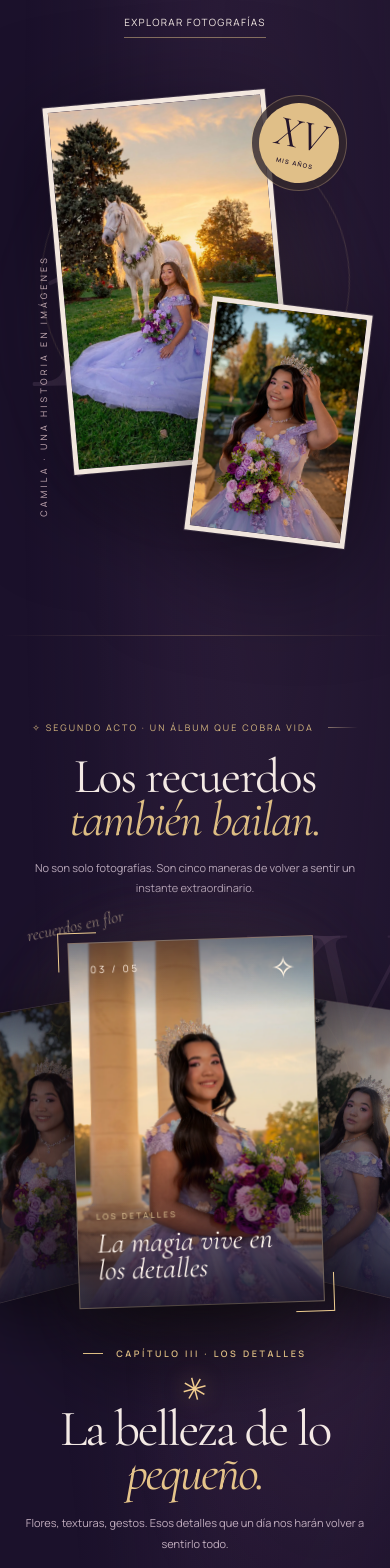
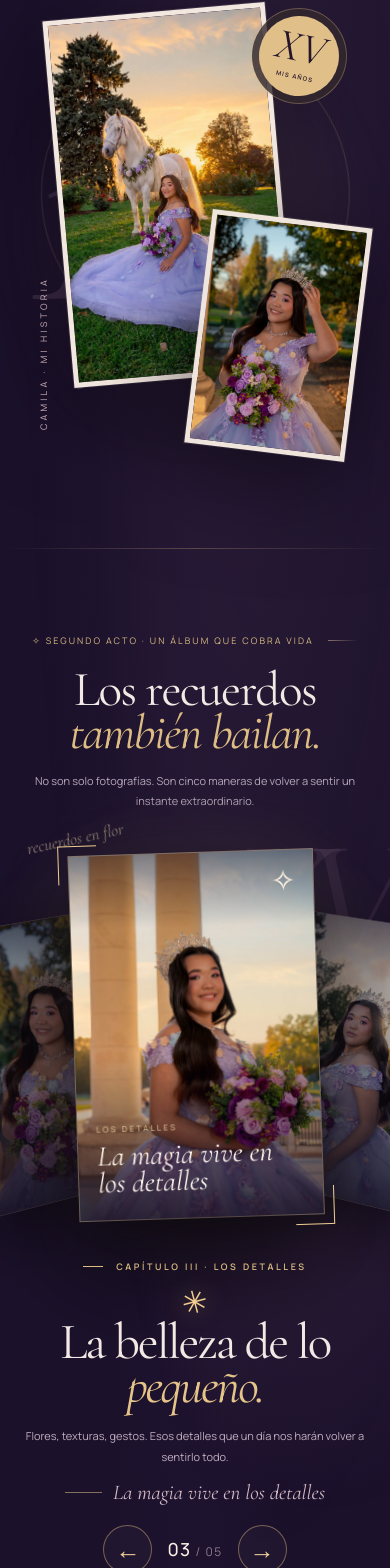
Before and after one commit to Temikia/Invitaciones, a React (Vite) app: page / in a window 390 px wide. Shown: the part 4168-5736 px from the top of the page. Built offline with nearby package versions, Linux system fonts and the light colour scheme.

Commit message:
Mejora a la galería

```diff
--- a/src/components/ui/Gallery.tsx
+++ b/src/components/ui/Gallery.tsx
@@ -7,13 +7,11 @@ const number = (n: number) => String(n + 1).padStart(2, "0");
 
 export function Gallery() {
   const [active, setActive] = useState(0);
-  const [cinema, setCinema] = useState(false);
   const [visible, setVisible] = useState(false);
   const [interacting, setInteracting] = useState(false);
   const [reduced, setReduced] = useState(() => matchMedia("(prefers-reduced-motion: reduce)").matches);
   const [pageVisible, setPageVisible] = useState(() => !document.hidden);
   const region = useRef<HTMLDivElement>(null);
-  const dialog = useRef<HTMLDialogElement>(null);
   const touch = useRef<{ x: number; y: number } | null>(null);
   const chapter = chapters[active];
   const photo = invitation.photos.gallery[active];
@@ -35,38 +33,31 @@ export function Gallery() {
   }, []);
 
   useEffect(() => {
-    if (reduced || interacting || !pageVisible || (!visible && !cinema)) return;
+    if (reduced || interacting || !pageVisible || !visible) return;
     const timer = window.setInterval(() => setActive(index => (index + 1) % chapters.length), 3000);
     return () => clearInterval(timer);
-  }, [active, reduced, interacting, pageVisible, visible, cinema]);
+  }, [active, reduced, interacting, pageVisible, visible]);
 
-  useEffect(() => {
-    if (!cinema) return;
-    const el = dialog.current;
-    const overflow = document.body.style.overflow;
-    el?.showModal();
-    document.body.style.overflow = "hidden";
-    return () => {
-      el?.close();
-      document.body.style.overflow = overflow;
-    };
-  }, [cinema]);
+  const navigation = () => (
+    <div className="memory-controls">
+      <button className="memory-arrow" aria-label="Fotografía anterior" onClick={() => move(-1)}>←</button>
+      <span className="memory-count"><strong>{number(active)}</strong> <span className="memory-out-of">/ 05</span></span>
+      <button className="memory-arrow" aria-label="Fotografía siguiente" onClick={() => move(1)}>→</button>
+    </div>
+  );
 
-  const navigation = (modal = false) => <div className={modal ? "cinema-nav" : "memory-controls"}>
-    <button className={modal ? "cinema-arrow" : "memory-arrow"} aria-label="Fotografía anterior" onClick={() => move(-1)}>←</button>
-    <span className="memory-count"><strong>{number(active)}</strong> <span className="memory-out-of">/ 05</span></span>
-    <button className={modal ? "cinema-arrow" : "memory-arrow"} aria-label="Fotografía siguiente" onClick={() => move(1)}>→</button>
-  </div>;
-  const text = (modal = false) => <div key={modal ? "cinema-side" : active} className={modal ? "cinema-side" : "memory-text change"} aria-live={reduced ? "polite" : "off"}>
-    <span className={modal ? "cinema-chapter" : "memory-label"}>Capítulo {roman[active]} · {chapter.name}</span>
+  const text = () => (
+    <div key={active} className="memory-text change" aria-live={reduced ? "polite" : "off"}>
+      <span className="memory-label">Capítulo {roman[active]} · {chapter.name}</span>
       <span className="memory-asterisk" aria-hidden="true">✳</span>
-    <h3 className={modal ? "cinema-title" : "memory-title"}>{chapter.title}<br /><em>{chapter.accent}</em></h3>
-    <p className={modal ? "cinema-description" : "memory-description"}>{chapter.description}</p>
+      <h3 className="memory-title">{chapter.title}<br /><em>{chapter.accent}</em></h3>
+      <p className="memory-description">{chapter.description}</p>
       <span className="memory-quote">{chapter.quote}</span>
-    {modal && navigation(true)}
-  </div>;
+    </div>
+  );
 
-  return <div className="narrative-gallery" onKeyDown={event => {
+  return (
+    <div className="narrative-gallery" onKeyDown={event => {
       if (event.key === "ArrowRight" || event.key === "ArrowLeft") {
         event.preventDefault();
         if ((event.target as HTMLElement).closest(".memory-card")) {
@@ -86,17 +77,13 @@ export function Gallery() {
           <p className="eyebrow">Un álbum para recordar</p>
           <h2 className="hero-title"><span className="word">Hay instantes</span><span className="word">que parecen</span><span className="word accent">magia.</span></h2>
           <p className="hero-description">Hay recuerdos que no caben en palabras. Se guardan en una mirada, una sonrisa, un momento… y se vuelven eternos.</p>
-        <div className="hero-actions">
-          <button className="primary-btn" onClick={() => setCinema(true)}>Vivir la experiencia <span className="arrow">↗</span></button>
-          <a className="quiet-link" href="#galeria">Explorar fotografías</a>
-        </div>
         </div>
         <div className="artwork">
           <div className="artwork-halo" /><div className="artwork-ring" aria-hidden="true" /><div className="big-fifteen" aria-hidden="true">15</div>
           <div className="hero-photo hero-photo-main"><img src={invitation.photos.gallery[0]} alt={chapters[0].alt} loading="lazy" /></div>
           <div className="hero-photo hero-photo-secondary"><img src={invitation.photos.gallery[1]} alt={chapters[1].alt} loading="lazy" /></div>
           <div className="seal" aria-hidden="true"><span className="seal-num">XV</span><span className="seal-text">Mis años</span></div>
-        <span className="artwork-note">Camila · Una historia en imágenes</span>
+          <span className="artwork-note">Camila · Mi historia</span>
         </div>
       </div>
       <div className="break-line" />
@@ -111,7 +98,6 @@ export function Gallery() {
         <div className="memory-experience">
           <div className="memory-copy">
             {text()}
-          <button className="memory-enter" onClick={() => setCinema(true)}>Vivir este instante <span className="enter-arrow">↗</span></button>
             {navigation()}
           </div>
           <div className="memory-theater" tabIndex={0} aria-label="Usa las flechas o desliza para cambiar de recuerdo">
@@ -122,30 +108,35 @@ export function Gallery() {
               {chapters.map((item, index) => {
                 const offset = (index - active + chapters.length) % chapters.length;
                 const state = ["active", "next", "far-next", "far-prev", "prev"][offset];
-              return <button key={index} className="memory-card" data-state={state} tabIndex={offset === 2 || offset === 3 ? -1 : 0} aria-hidden={offset === 2 || offset === 3 ? true : undefined} aria-label={`${number(index)} · ${item.name}${index === active ? ", abrir en modo cine" : ""}`} onClick={() => index === active ? setCinema(true) : setActive(index)}>
-                <span className="memory-card-inner"><img src={invitation.photos.gallery[index]} alt={item.alt} loading="lazy" /><span className="memory-card-cover" /><span className="memory-card-top">{number(index)} / 05</span><span className="memory-card-symbol">✧</span><span className="memory-card-bottom"><small>{item.name}</small><span>{item.quote}</span></span></span>
-                <span className="memory-card-corner top-left" /><span className="memory-card-corner bottom-right" />
-              </button>;
+                return (
+                  <button
+                    key={index}
+                    className="memory-card"
+                    data-state={state}
+                    tabIndex={offset === 2 || offset === 3 ? -1 : 0}
+                    aria-hidden={offset === 2 || offset === 3 ? true : undefined}
+                    aria-label={`${number(index)} · ${item.name}`}
+                    onClick={() => setActive(index)}
+                  >
+                    <span className="memory-card-inner">
+                      <img src={invitation.photos.gallery[index]} alt={item.alt} loading="lazy" />
+                      <span className="memory-card-cover" />
+                      <span className="memory-card-symbol">✧</span>
+                      <span className="memory-card-bottom">
+                        <small>{item.name}</small>
+                        <span>{item.quote}</span>
+                      </span>
+                    </span>
+                    <span className="memory-card-corner top-left" />
+                    <span className="memory-card-corner bottom-right" />
+                  </button>
+                );
               })}
             </div>
             <span className="memory-vertical">Camila · Un recuerdo a la vez</span>
           </div>
         </div>
-      <p className="memory-helper">Desliza para cambiar de recuerdo · Toca la foto central para entrar en ella</p>
       </div>
-    <div className="outro">
-      <p className="outro-eyebrow">Un capítulo inolvidable</p>
-      <h2 className="outro-title">El tiempo pasa.<br /><em>La magia se queda.</em></h2>
-      <p className="outro-note">Cinco encuadres, una misma historia. Descúbrelos como si estuvieras ahí.</p>
-      <button className="primary-btn" onClick={() => setCinema(true)}>Entrar al modo cine <span className="arrow">↗</span></button>
     </div>
-    <dialog ref={dialog} className="cinema" aria-label="Una historia en imágenes" onCancel={() => setCinema(false)} onClose={() => setCinema(false)}>
-      {cinema && <>
-        <div className="cinema-ambient" style={{ backgroundImage: `url(${photo})` }} />
-        <div className="cinema-top"><span className="cinema-mark"><b>Camila</b> Una historia en imágenes</span><button autoFocus className="cinema-top-btn" aria-label="Cerrar galería" onClick={() => setCinema(false)}><span className="cinema-close-icon" aria-hidden="true">×</span> Cerrar</button></div>
-        <div className="cinema-stage"><div className="cinema-photo-frame"><div className="cinema-photo transition-in" key={active}><img src={photo} alt={chapter.alt} /></div></div>{text(true)}</div>
-        <div className="cinema-bottom">{chapters.map((item, index) => <button className={`film-thumb ${index === active ? "active" : ""}`} key={index} aria-label={`Ver ${item.name}`} aria-pressed={index === active} onClick={() => setActive(index)}><img src={invitation.photos.gallery[index]} alt="" /></button>)}</div>
-      </>}
-    </dialog>
-  </div>;
+  );
 }
--- a/src/styles/invitation.css
+++ b/src/styles/invitation.css
@@ -415,14 +415,14 @@ p {
   }
 }
 .hero-portrait {
-  width: min(90%, 500px);
+  width: min(90%, 525px);
   margin: auto;
-  border-radius: 250px 250px 0 0;
+  border-radius: 262px 262px 0 0;
 }
 .hero-portrait img {
   width: 100%;
-  height: 660px;
-  max-height: 660px;
+  height: 726px;
+  max-height: 726px;
   object-fit: cover;
   object-position: center 20%;
   display: block;
@@ -726,14 +726,14 @@ p {
   padding: 24px 0 48px;
 }
 .companion-frame {
-  max-width: 420px;
+  max-width: 441px;
   margin: auto;
-  border-radius: 210px 210px 0 0;
+  border-radius: 220px 220px 0 0;
 }
 .companion-frame img {
   width: 100%;
-  height: 520px;
-  max-height: 520px;
+  height: 572px;
+  max-height: 572px;
   object-fit: cover;
   object-position: center 25%;
   display: block;
@@ -1171,12 +1171,12 @@ p {
     padding-bottom: 32px;
   }
   .hero-portrait {
-    width: min(90%, 330px);
-    border-radius: 165px 165px 0 0;
+    width: min(90%, 346px);
+    border-radius: 173px 173px 0 0;
   }
   .hero-portrait img {
-    height: 400px;
-    max-height: 400px;
+    height: 440px;
+    max-height: 440px;
   }
   .hero-portrait figcaption {
     font-size: 1.55rem;
@@ -1257,13 +1257,13 @@ p {
     padding-bottom: 36px;
   }
   .companion-frame {
-    width: min(90%, 320px);
-    border-radius: 160px 160px 0 0;
+    width: min(90%, 336px);
+    border-radius: 168px 168px 0 0;
   }
   .companion-frame img {
-    height: 380px;
-    max-height: 380px;
-    border-radius: 160px 160px 0 0;
+    height: 418px;
+    max-height: 418px;
+    border-radius: 168px 168px 0 0;
   }
   .countdown-scene {
     padding: 36px 0 40px;
```
Lines whose indentation alone changed are shown as unchanged.
